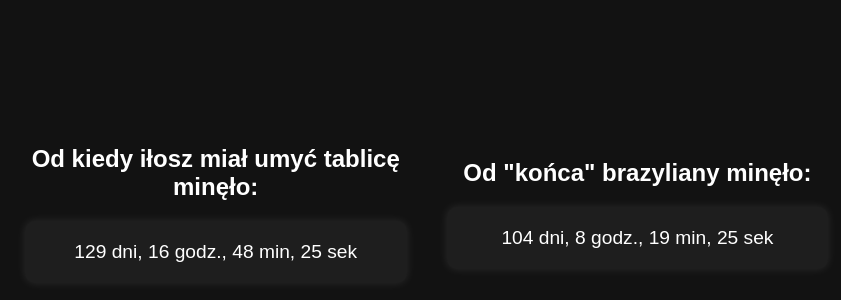
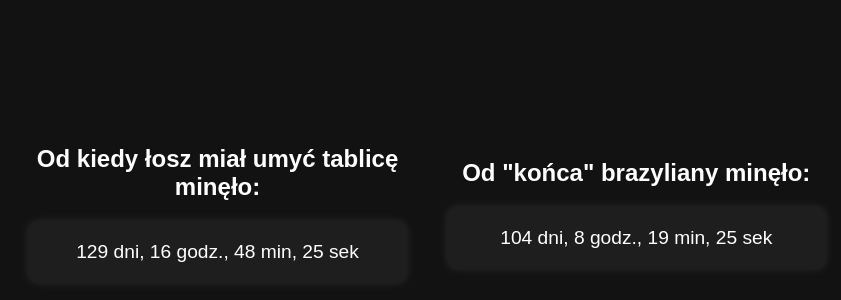
Before and after one commit to pwfor/pwfor.github.io, a plain HTML site: page index.html in a window 1280 px wide. Shown: the part 194-494 px from the top of the page, without its empty margins (191-1032 px from the left). Drawn offline with Linux system fonts and the light colour scheme.

Commit message:
Fix łosz

```diff
--- a/index.html
+++ b/index.html
@@ -45,7 +45,7 @@
 
   <div class="row">
     <div class="column">
-      <h1>Od kiedy iłosz miał umyć tablicę minęło:</h1>
+      <h1>Od kiedy łosz miał umyć tablicę minęło:</h1>
       <div id="timer-tablica" class="timer">Ładowanie...</div>
     </div>
 
```
